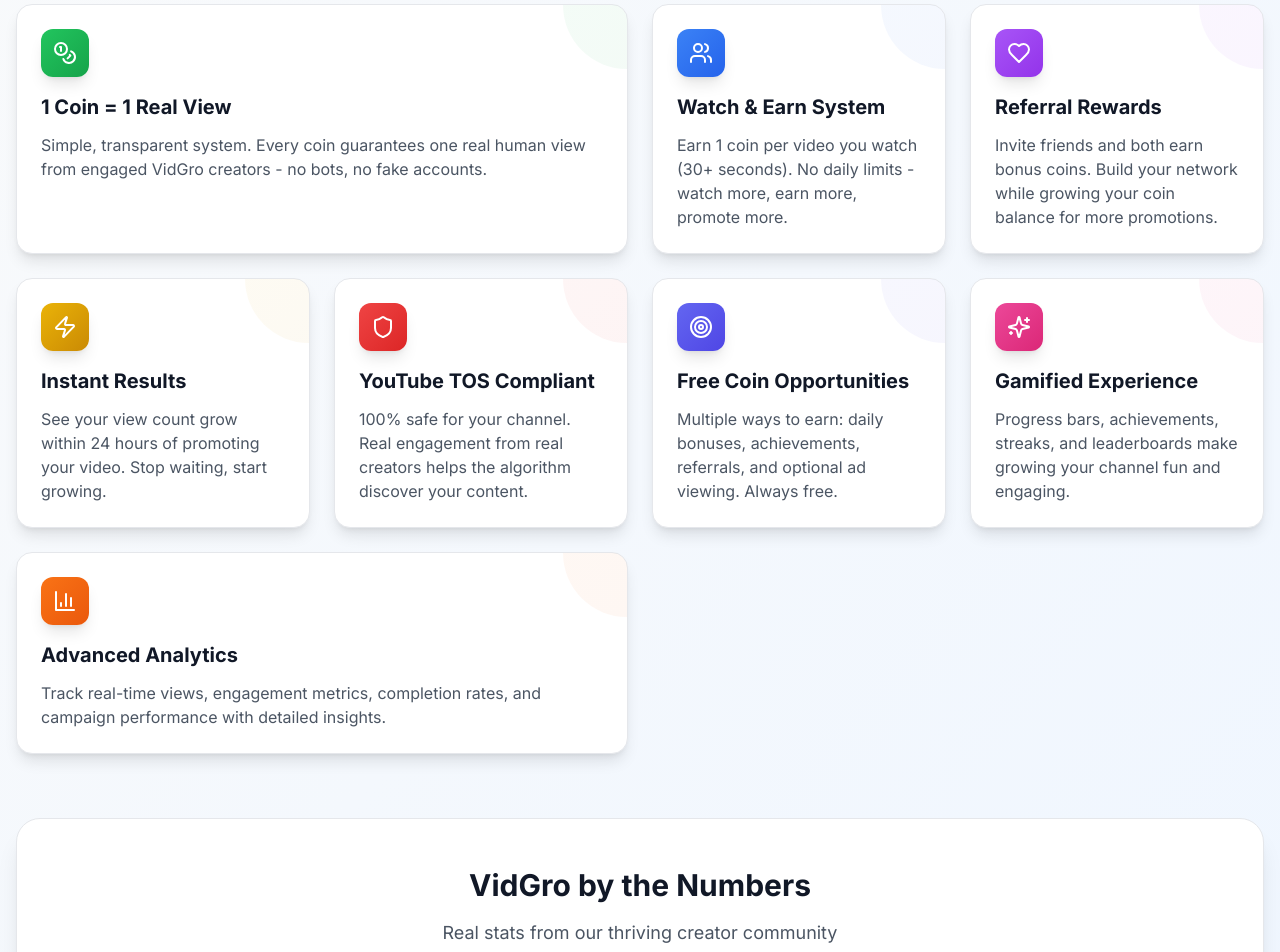
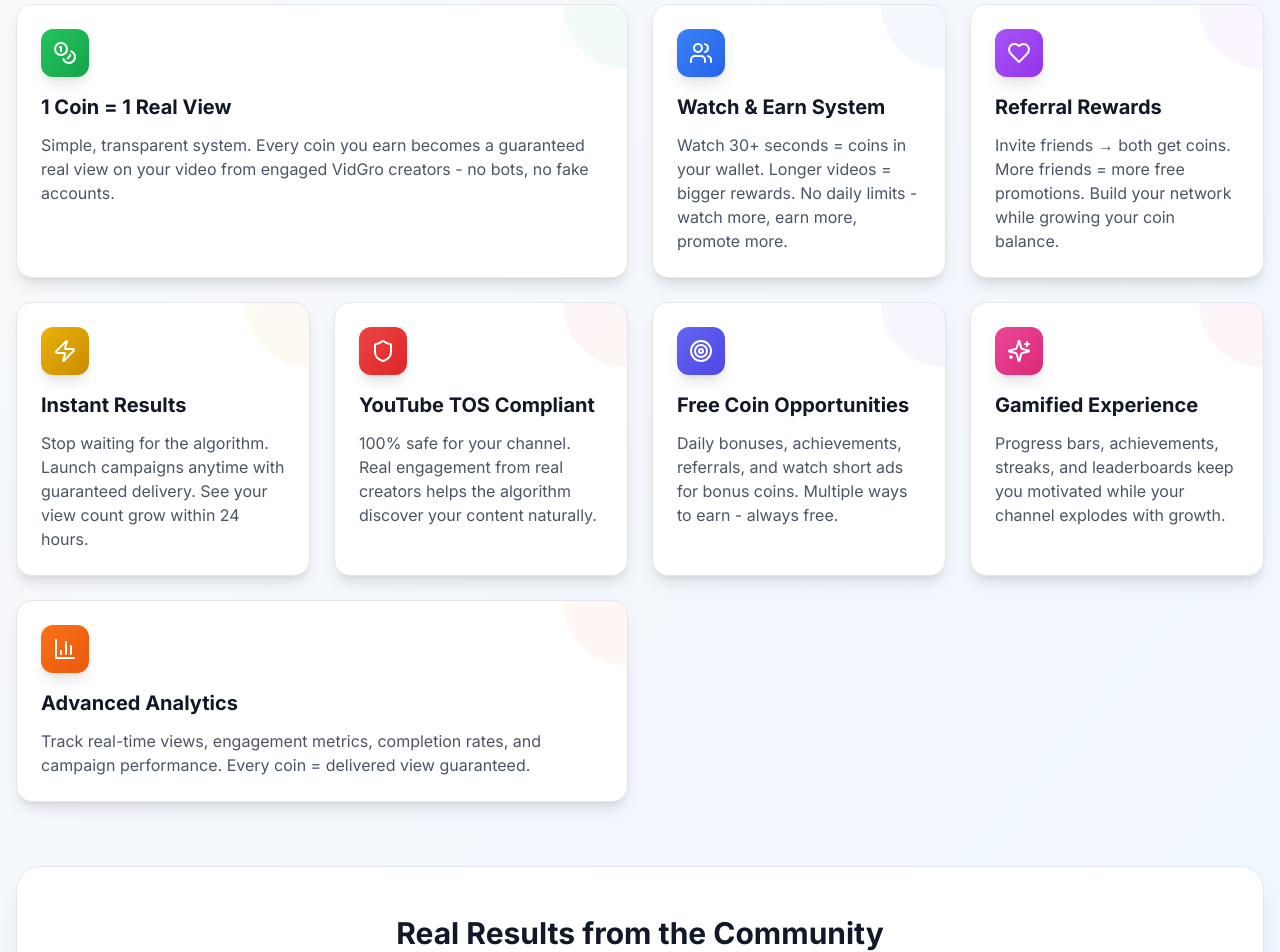
Before and after one commit to mrpraj7488/VidGro-Landing, a Next.js app: page / in a window 1280 px wide. Shown: the part 2820-3772 px from the top of the page. Built offline with nearby package versions, Linux system fonts and the light colour scheme; no server answers.

Commit message:
Update Features section content to match actual app service

```diff
--- a/components/sections/Features.tsx
+++ b/components/sections/Features.tsx
@@ -22,63 +22,63 @@
     {
       icon: <Coins className="w-6 h-6" />,
       title: "1 Coin = 1 Real View",
-      description: "Simple, transparent system. Every coin guarantees one real human view from engaged VidGro creators - no bots, no fake accounts.",
+      description: "Simple, transparent system. Every coin you earn becomes a guaranteed real view on your video from engaged VidGro creators - no bots, no fake accounts.",
       color: "from-green-500 to-green-600",
       size: "large"
     },
     {
       icon: <Users className="w-6 h-6" />,
       title: "Watch & Earn System",
-      description: "Earn 1 coin per video you watch (30+ seconds). No daily limits - watch more, earn more, promote more.",
+      description: "Watch 30+ seconds = coins in your wallet. Longer videos = bigger rewards. No daily limits - watch more, earn more, promote more.",
       color: "from-blue-500 to-blue-600",
       size: "medium"
     },
     {
       icon: <Heart className="w-6 h-6" />,
       title: "Referral Rewards",
-      description: "Invite friends and both earn bonus coins. Build your network while growing your coin balance for more promotions.",
+      description: "Invite friends → both get coins. More friends = more free promotions. Build your network while growing your coin balance.",
       color: "from-purple-500 to-purple-600",
       size: "medium"
     },
     {
       icon: <Zap className="w-6 h-6" />,
       title: "Instant Results",
-      description: "See your view count grow within 24 hours of promoting your video. Stop waiting, start growing.",
+      description: "Stop waiting for the algorithm. Launch campaigns anytime with guaranteed delivery. See your view count grow within 24 hours.",
       color: "from-yellow-500 to-yellow-600",
       size: "small"
     },
     {
       icon: <Shield className="w-6 h-6" />,
       title: "YouTube TOS Compliant",
-      description: "100% safe for your channel. Real engagement from real creators helps the algorithm discover your content.",
+      description: "100% safe for your channel. Real engagement from real creators helps the algorithm discover your content naturally.",
       color: "from-red-500 to-red-600",
       size: "small"
     },
     {
       icon: <Target className="w-6 h-6" />,
       title: "Free Coin Opportunities",
-      description: "Multiple ways to earn: daily bonuses, achievements, referrals, and optional ad viewing. Always free.",
+      description: "Daily bonuses, achievements, referrals, and watch short ads for bonus coins. Multiple ways to earn - always free.",
       color: "from-indigo-500 to-indigo-600",
       size: "medium"
     },
     {
       icon: <Sparkles className="w-6 h-6" />,
       title: "Gamified Experience",
-      description: "Progress bars, achievements, streaks, and leaderboards make growing your channel fun and engaging.",
+      description: "Progress bars, achievements, streaks, and leaderboards keep you motivated while your channel explodes with growth.",
       color: "from-pink-500 to-pink-600",
       size: "small"
     },
     {
       icon: <BarChart3 className="w-6 h-6" />,
       title: "Advanced Analytics",
-      description: "Track real-time views, engagement metrics, completion rates, and campaign performance with detailed insights.",
+      description: "Track real-time views, engagement metrics, completion rates, and campaign performance. Every coin = delivered view guaranteed.",
       color: "from-orange-500 to-orange-600",
       size: "large"
     }
   ]
 
   const stats = [
-    { icon: <Users className="w-5 h-5" />, label: "Active Creators", value: "50,000+" },
+    { icon: <Users className="w-5 h-5" />, label: "Active Creators", value: "50K+" },
     { icon: <Coins className="w-5 h-5" />, label: "Coins Earned", value: "2.5M+" },
     { icon: <TrendingUp className="w-5 h-5" />, label: "Videos Promoted", value: "500K+" },
     { icon: <Award className="w-5 h-5" />, label: "Success Rate", value: "95%" }
@@ -160,10 +160,10 @@
         >
           <div className="text-center mb-6 sm:mb-8">
             <h3 className="text-2xl sm:text-3xl font-bold text-gray-900 dark:text-white mb-4">
-              VidGro by the Numbers
+              Real Results from the Community
             </h3>
             <p className="text-base sm:text-lg text-gray-600 dark:text-gray-300">
-              Real stats from our thriving creator community
+              95% success rate - users see growth in their first week
             </p>
           </div>
 
```
